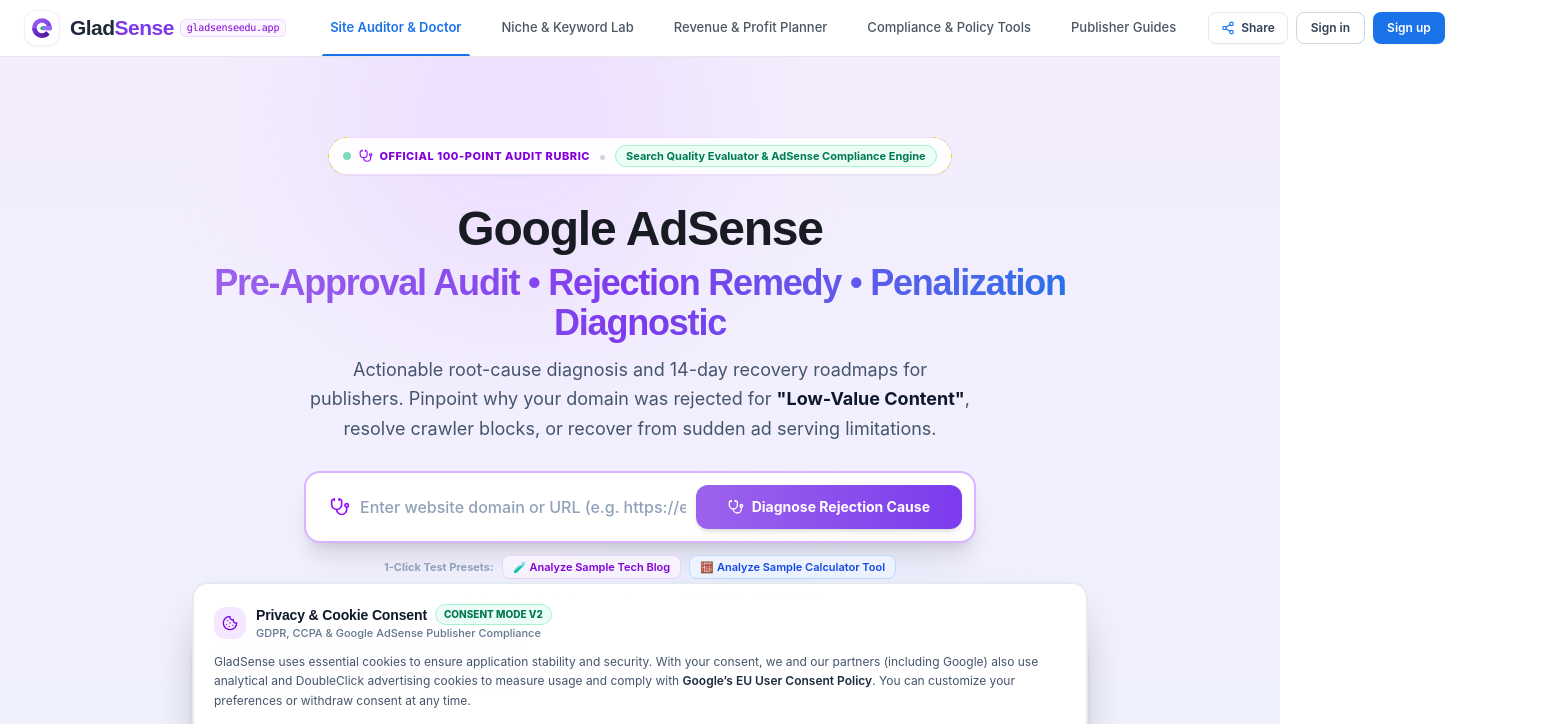
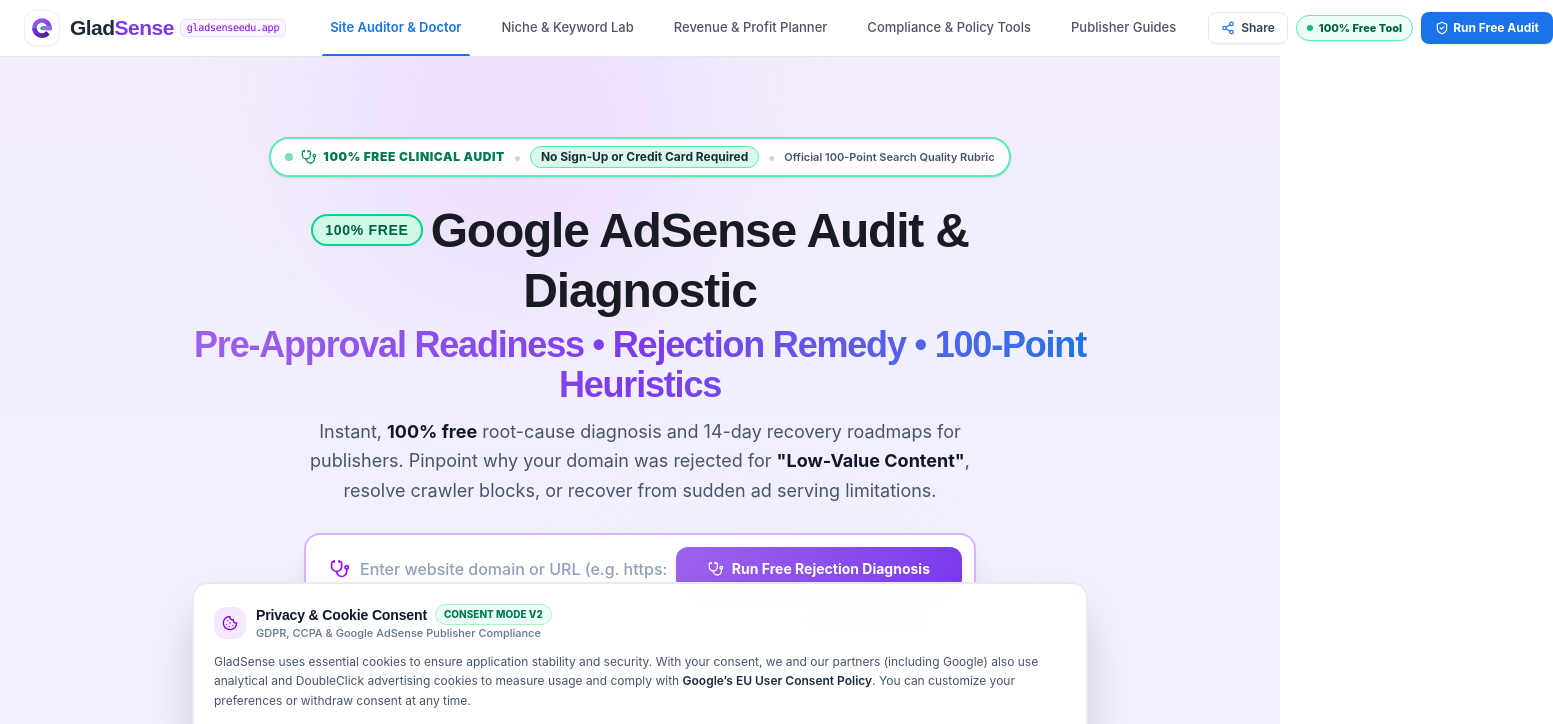
Before and after one commit to dillibchandran-bit/gladsense1, a React (Vite) app: page / in a window 1280 px wide. Shown: the top 724 px of the page, 1553 px wide, since content can reach past the window. Built offline with nearby package versions, Linux system fonts and the light colour scheme; a web font is replaced by a local one.

Commit message:
feat: pivot to 100% free tool positioning
Updated site metadata, UI copy, and navigation to emphasize the tool is free and requires no sign-up. Added official YouTube channel metadata to improve search discovery and alignment with compliance guidelines.

```diff
--- a/index.html
+++ b/index.html
@@ -12,11 +12,11 @@
     </script>
     <meta charset="UTF-8" />
     <meta name="viewport" content="width=device-width, initial-scale=1.0" />
-    <title>Google AdSense — Pre-Approval Audit | Rejection Remedy | Penalization Diagnostic</title>
-    <meta name="description" content="Google AdSense Pre-Approval Audit, Rejection Remedy &amp; Penalization Diagnostic. Pinpoint why your domain was rejected for Low-Value Content, resolve crawler blocks, and get actionable 14-day recovery roadmaps." />
+    <title>Free Google AdSense Pre-Approval Audit &amp; Rejection Remedy Diagnostic</title>
+    <meta name="description" content="Free 100-point Google AdSense Pre-Approval Audit &amp; Rejection Remedy Diagnostic. 100% free webmaster tool to diagnose Low-Value Content, resolve crawler blocks, and access 14-day recovery roadmaps." />
     <link rel="canonical" href="https://gladsenseedu.app/" />
-    <meta property="og:title" content="Google AdSense — Pre-Approval Audit | Rejection Remedy | Penalization Diagnostic" />
-    <meta property="og:description" content="Actionable root-cause diagnosis and 14-day recovery roadmaps for Google AdSense publishers. Verify pre-approval readiness and recover from algorithm demotions." />
+    <meta property="og:title" content="Free Google AdSense Pre-Approval Audit &amp; Rejection Remedy Diagnostic" />
+    <meta property="og:description" content="Instant 100% free root-cause diagnosis and 14-day recovery roadmaps for Google AdSense publishers. Verify pre-approval readiness without sign-up or credit card." />
     <meta property="og:type" content="website" />
     <meta property="og:url" content="https://gladsenseedu.app/" />
     <meta name="twitter:card" content="summary_large_image" />
--- a/src/components/Navbar.tsx
+++ b/src/components/Navbar.tsx
@@ -120,21 +120,20 @@
               <span className="hidden sm:inline">Share</span>
             </button>
 
-            {/* Corporate Outline Sign In */}
+            {/* 100% Free Tool Access Pill */}
+            <span className="hidden sm:inline-flex items-center gap-1.5 px-2.5 py-1 text-[11px] font-extrabold text-emerald-800 bg-emerald-50 border border-emerald-300 rounded-full shadow-2xs">
+              <span className="w-1.5 h-1.5 rounded-full bg-emerald-500 animate-pulse"></span>
+              100% Free Tool
+            </span>
+
+            {/* Run Free Audit Direct CTA */}
             <button
               onClick={() => handleNavClick('site-doctor')}
-              className="px-2.5 sm:px-3.5 h-8 text-xs font-semibold text-slate-700 hover:text-slate-900 hover:bg-slate-100 rounded-lg border border-slate-300 transition-colors cursor-pointer whitespace-nowrap flex items-center"
+              className="px-2.5 sm:px-3.5 h-8 text-xs font-bold text-white bg-[#1a73e8] hover:bg-[#1557b0] rounded-lg transition-all shadow-xs cursor-pointer whitespace-nowrap flex items-center gap-1"
+              title="Run Free Site Audit"
             >
-              Sign in
-            </button>
-
-            {/* Corporate Solid Brand Button - Links directly to Niche & Keyword Lab */}
-            <button
-              onClick={() => handleNavClick('niche-lab')}
-              className="px-2.5 sm:px-3.5 h-8 text-xs font-semibold text-white bg-[#1a73e8] hover:bg-[#1557b0] rounded-lg transition-all shadow-xs cursor-pointer whitespace-nowrap flex items-center"
-              title="Open Niche & Keyword Lab"
-            >
-              Sign up
+              <ShieldCheck className="w-3.5 h-3.5" />
+              <span>Run Free Audit</span>
             </button>
 
             {/* Mobile Hamburger Menu Toggle Button (Visible on screens < lg) */}
--- a/src/components/SiteAuditor.tsx
+++ b/src/components/SiteAuditor.tsx
@@ -341,42 +341,49 @@
 
         <div className="relative max-w-4xl mx-auto text-center space-y-6">
           {/* Clinical Diagnostic Clinic Eyebrow Badge */}
-          <div className="inline-flex items-center gap-2 px-3.5 py-1.5 rounded-full bg-white/90 border border-purple-200/80 shadow-xs flex-wrap justify-center">
+          <div className="inline-flex items-center gap-2 px-3.5 py-1.5 rounded-full bg-white/95 border-2 border-emerald-300 shadow-sm flex-wrap justify-center">
             <span className="w-2 h-2 rounded-full bg-emerald-500 animate-pulse"></span>
-            <span className="text-[11px] font-extrabold uppercase tracking-wider text-purple-700 flex items-center gap-1.5">
-              <Stethoscope className="w-3.5 h-3.5 text-purple-600" />
-              <span>Official 100-Point Audit Rubric</span>
+            <span className="text-xs font-black uppercase tracking-wider text-emerald-700 flex items-center gap-1.5">
+              <Stethoscope className="w-4 h-4 text-emerald-600" />
+              <span>100% Free Clinical Audit</span>
             </span>
             <span className="text-slate-300">•</span>
-            <span className="text-[11px] font-bold text-emerald-700 bg-emerald-50 px-2.5 py-0.5 rounded-full border border-emerald-200">
-              Search Quality Evaluator &amp; AdSense Compliance Engine
+            <span className="text-xs font-bold text-slate-800 bg-emerald-100/80 px-2.5 py-0.5 rounded-full border border-emerald-300">
+              No Sign-Up or Credit Card Required
+            </span>
+            <span className="text-slate-300 hidden sm:inline">•</span>
+            <span className="text-[11px] font-semibold text-slate-600 hidden sm:inline">
+              Official 100-Point Search Quality Rubric
             </span>
           </div>
 
           {/* Main Hero Headline */}
           <div className="space-y-3">
             <h1 className="text-3xl sm:text-4xl lg:text-5xl font-black text-[#191b23] tracking-tight font-['Google_Sans_Display','Google_Sans',sans-serif] leading-tight">
-              Google AdSense
+              <span className="inline-block px-3 py-1 mb-2 text-xs sm:text-sm font-black tracking-wider uppercase text-emerald-800 bg-emerald-100 border-2 border-emerald-400 rounded-full shadow-xs mr-2 align-middle">
+                100% FREE
+              </span>
+              Google AdSense Audit &amp; Diagnostic
               <span className="block mt-1 text-2xl sm:text-3xl lg:text-4xl text-transparent bg-clip-text bg-gradient-to-r from-[#9d62ec] via-[#7c3aed] to-[#1a73e8]">
-                Pre-Approval Audit • Rejection Remedy • Penalization Diagnostic
+                Pre-Approval Readiness • Rejection Remedy • 100-Point Heuristics
               </span>
             </h1>
             <p className="text-sm sm:text-base lg:text-lg text-slate-600 max-w-2xl mx-auto leading-relaxed font-normal">
               {mode === 'rejection-doctor' ? (
                 <span>
-                  Actionable root-cause diagnosis and 14-day recovery roadmaps for publishers. Pinpoint why your domain was rejected for <strong className="text-slate-900 font-bold">"Low-Value Content"</strong>, resolve crawler blocks, or recover from sudden ad serving limitations.
+                  Instant, <strong className="text-slate-900 font-bold">100% free</strong> root-cause diagnosis and 14-day recovery roadmaps for publishers. Pinpoint why your domain was rejected for <strong className="text-slate-900 font-bold">"Low-Value Content"</strong>, resolve crawler blocks, or recover from sudden ad serving limitations.
                 </span>
               ) : mode === 'quality-matrix' ? (
                 <span>
-                  Interactive Google Quality Evaluator (SQEG) audit. Measure your site&apos;s <strong className="text-slate-900 font-bold">Information Gain</strong>, author entity transparency, and unhelpful AI risk before submitting your application.
+                  Interactive, <strong className="text-slate-900 font-bold">100% free</strong> Google Quality Evaluator (SQEG) audit. Measure your site&apos;s <strong className="text-slate-900 font-bold">Information Gain</strong>, author entity transparency, and unhelpful AI risk before submitting your application.
                 </span>
               ) : mode === 'crawler-firewall' ? (
                 <span>
-                  Diagnostic firewall &amp; bot unblocking lab. Stop Cloudflare Turnstile, Bot Fight Mode, and 403 Forbidden errors from blocking <strong className="text-slate-900 font-bold">Mediapartners-Google</strong> crawlers.
+                  Diagnostic firewall &amp; bot unblocking lab. Stop Cloudflare Turnstile, Bot Fight Mode, and 403 Forbidden errors from blocking <strong className="text-slate-900 font-bold">Mediapartners-Google</strong> crawlers with <strong className="text-slate-900 font-bold">100% free diagnostics</strong>.
                 </span>
               ) : (
                 <span>
-                  Actionable pre-submission readiness audit. Verify your domain against <strong className="text-slate-900 font-bold">Google&apos;s core quality standards</strong> (content value, legal trust pages, zero broken links, mobile performance) before applying.
+                  Actionable, <strong className="text-slate-900 font-bold">100% free</strong> pre-submission readiness audit. Verify your domain against <strong className="text-slate-900 font-bold">Google&apos;s core quality standards</strong> (content value, legal trust pages, zero broken links, mobile performance) before applying.
                 </span>
               )}
             </p>
@@ -452,16 +459,34 @@
                     )}
                     <span>
                       {mode === 'rejection-doctor'
-                        ? 'Diagnose Rejection Cause'
+                        ? 'Run Free Rejection Diagnosis'
                         : mode === 'crawler-firewall'
-                        ? 'Test Crawler & Firewall'
+                        ? 'Run Free Firewall Test'
                         : mode === 'quality-matrix'
-                        ? 'Run Quality Rater Audit'
-                        : 'Run Pre-Approval Audit'}
+                        ? 'Run Free Quality Audit'
+                        : 'Run Free Pre-Approval Audit'}
                     </span>
                   </>
                 )}
               </button>
+            </div>
+
+            {/* 100% Free Micro-Trust Assurance Row */}
+            <div className="mt-3 flex items-center justify-center gap-3 sm:gap-4 text-xs font-medium flex-wrap">
+              <span className="flex items-center gap-1.5 text-emerald-700 bg-emerald-50 border border-emerald-200/80 px-2.5 py-0.5 rounded-full font-semibold">
+                <CheckCircle2 className="w-3.5 h-3.5 text-emerald-600 shrink-0" />
+                <span>100% Free Forever</span>
+              </span>
+              <span className="text-slate-300 hidden sm:inline">•</span>
+              <span className="flex items-center gap-1.5 text-blue-700 bg-blue-50 border border-blue-200/80 px-2.5 py-0.5 rounded-full font-semibold">
+                <CheckCircle2 className="w-3.5 h-3.5 text-blue-600 shrink-0" />
+                <span>No Account or Card Required</span>
+              </span>
+              <span className="text-slate-300 hidden sm:inline">•</span>
+              <span className="flex items-center gap-1.5 text-purple-700 bg-purple-50 border border-purple-200/80 px-2.5 py-0.5 rounded-full font-semibold">
+                <CheckCircle2 className="w-3.5 h-3.5 text-purple-600 shrink-0" />
+                <span>Instant Clinical Heuristics</span>
+              </span>
             </div>
 
             {/* Quick Demo Fill & Advanced Crawl Links */}
--- a/src/utils/seoEngine.ts
+++ b/src/utils/seoEngine.ts
@@ -63,8 +63,8 @@
     case 'site-doctor': {
       const canonical = `${CANONICAL_BASE}/tools/site-doctor/`;
       return {
-        title: 'AdSense Rejection Doctor & Pre-Approval Site Auditor — GladSense',
-        description: 'Diagnose Low Value Content, invalid navigation, and automated crawler flags. Complete 100-point Google AdSense pre-submission compliance audit.',
+        title: 'Free AdSense Rejection Doctor & Pre-Approval Site Auditor — GladSense',
+        description: 'Instant 100% free tool to diagnose Low Value Content, invalid navigation, and crawler flags. Complete 100-point Google AdSense pre-submission compliance audit.',
         canonical,
         ogType: 'website',
         schemaGraph: [
```
Also changed, not shown: src/components/GladSenseSocialLinks.tsx (+34 -0 lines).
